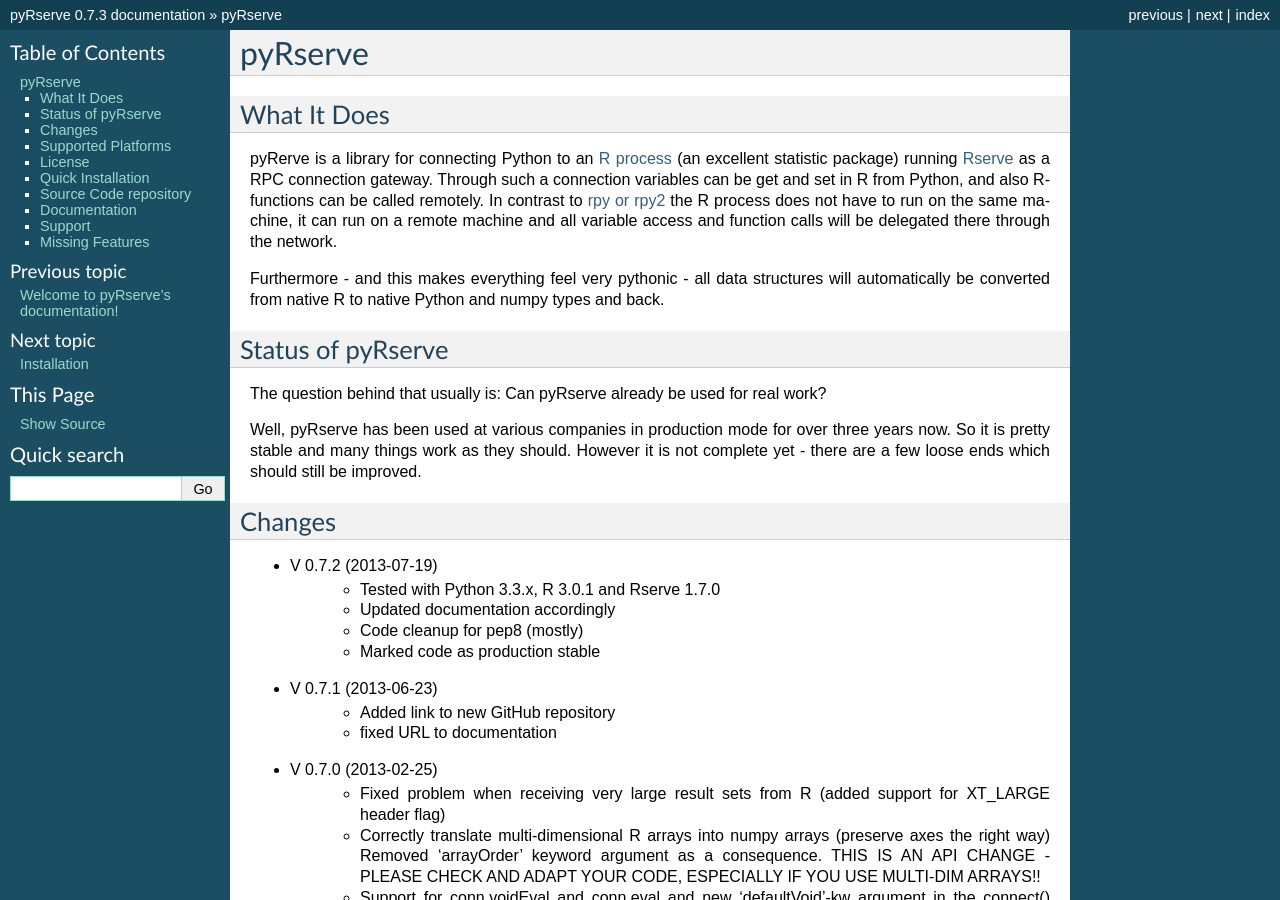
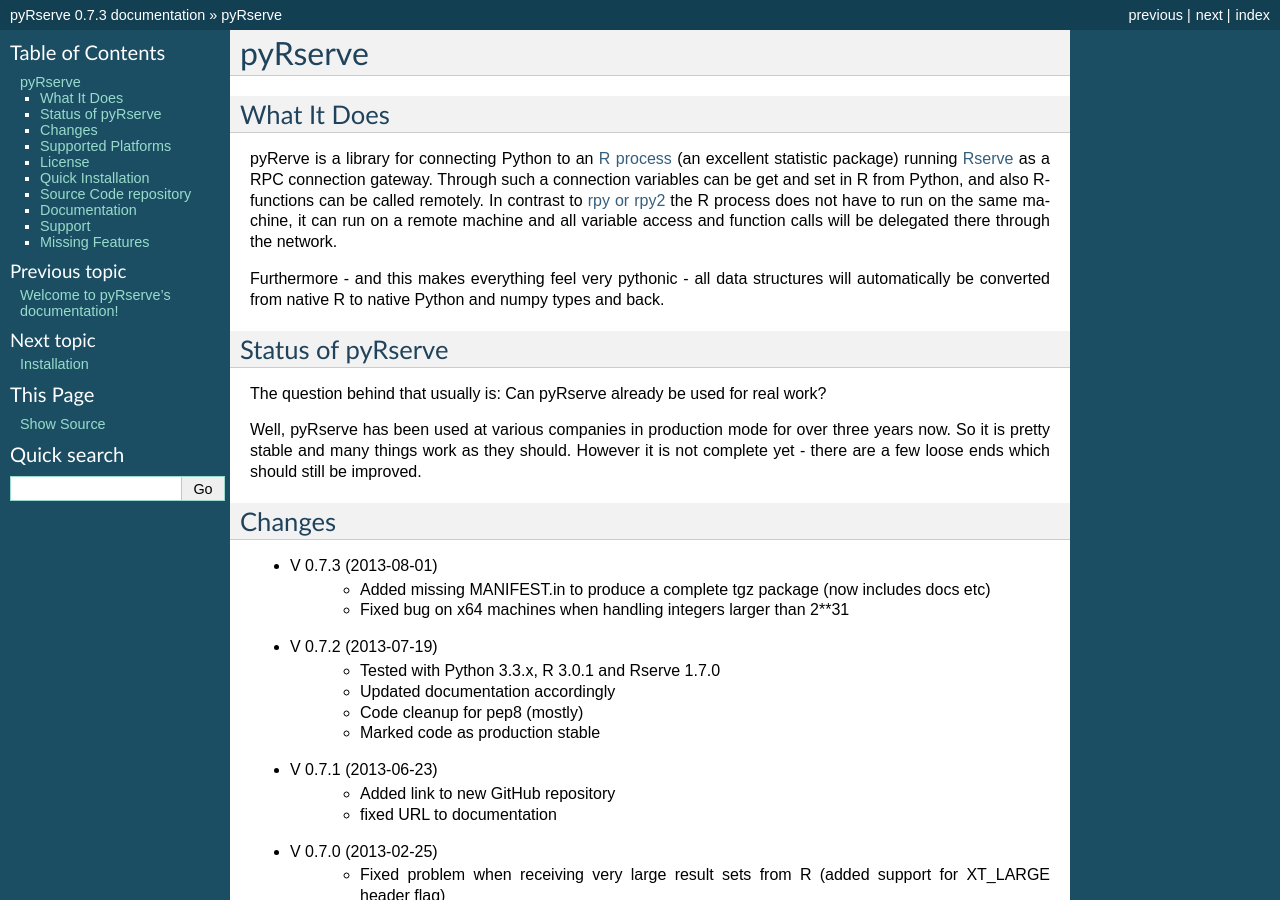
Before and after one commit to ralhei/pyRserve, a Sphinx documentation site: the page built from doc/intro.rst, in a window 1280 px wide and 900 px high. Built offline with Sphinx 7.4.7, drawn with Linux system fonts in a browser that asks for light colours; the version number is read from the project's files by our own code.

Commit message:
updated change log for 0.7.3

```diff
--- a/doc/intro.rst
+++ b/doc/intro.rst
@@ -25,6 +25,10 @@
 
 Changes
 ----------------
+* V 0.7.3 (2013-08-01)
+    * Added missing MANIFEST.in to produce a complete tgz package (now includes docs etc)
+    * Fixed bug on x64 machines when handling integers larger than 2**31
+
 * V 0.7.2 (2013-07-19)
     * Tested with Python 3.3.x, R 3.0.1 and Rserve 1.7.0
     * Updated documentation accordingly
```
